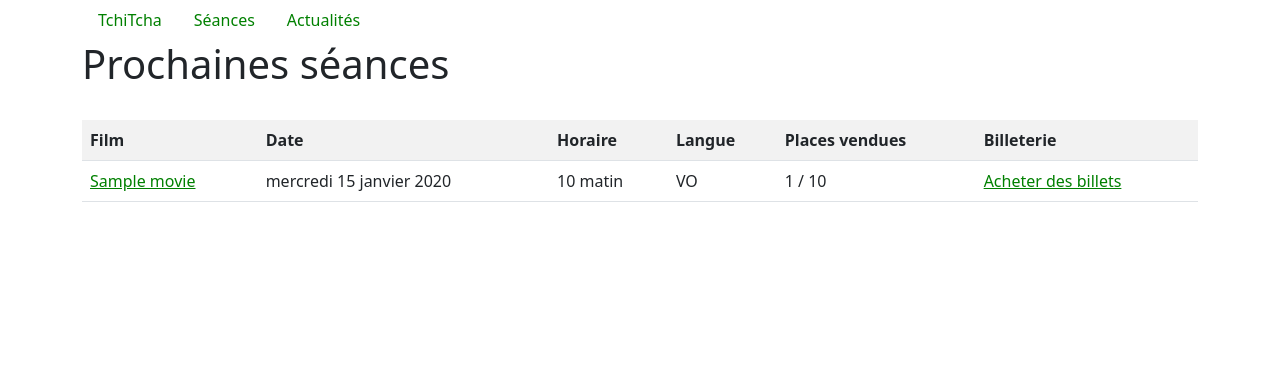
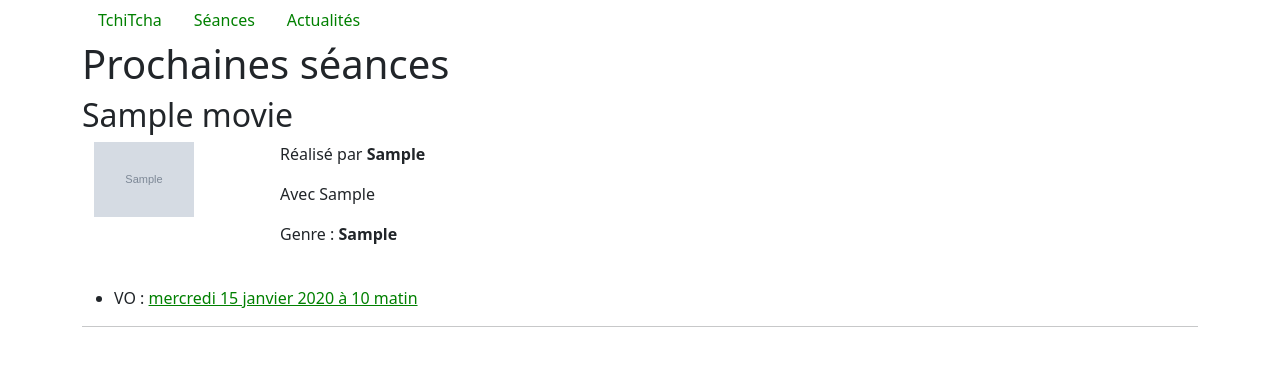
Before and after one commit to philippe-lemaire/tchitcha, a Django app: template movies/templates/movies/showing_list.html in a window 1280 px wide. Shown: the top 366 px of the page. Run offline with Django 3.2, Linux system fonts and the light colour scheme; the template is opened without the code that fills it: values that come from a table or form of the project are taken from there, others are empty; tables that the repository leaves empty hold one stand-in row (values such as "Sample post"); grey boxes marked "Sample" are stand-in pictures.

Commit message:
now showings grouped by movie

```diff
--- a/movies/templates/movies/buy_tickets.html
+++ b/movies/templates/movies/buy_tickets.html
@@ -2,7 +2,7 @@
 {% block title %}{{showing}}{% endblock %}
 {% block content %}
 
-<h1>{{showing.movie}} le {{showing.date}}</h1>
+<h1>{{showing.movie}} le {{showing.date}} à {{showing.time}}</h1>
 
 <form action="{% url 'movies:buy_tickets' showing.id %}" method="post">
     <div class="mb-3">
--- a/movies/templates/movies/showing_list.html
+++ b/movies/templates/movies/showing_list.html
@@ -4,34 +4,38 @@
 
 <h1>Prochaines séances</h1>
 {% if showing_list %}
-<br>
-<table class="table table-hover table-striped">
-    <tr>
-        <th>Film</th>
-        <th>Date</th>
-        <th>Horaire</th>
-        <th>Langue</th>
-        <th>Places vendues</th>
-        <th>Billeterie</th>
-    </tr>
-    {% for showing in showing_list %}
-    <tr>
-        <td><a href="{% url 'movies:detail' showing.movie.id %}">{{ showing.movie.title }}</a></td>
-        <td>{{showing.date|date:"l d F Y"}} </td>
-        <td>{{showing.time}}</td>
-        <td>{{showing.language}}</td>
-        <td>{{showing.tickets_sold}} / {{showing.room.capacity}}</td>
+{% regroup showing_list by movie as movie_list %}
+{% for movie in movie_list %}
+<div>
+    <h2>{{movie.grouper.title}}</h2>
+    <div class="container">
+        <div class="row align-items-start">
+            <div class="col-2">
+                <img src="{{movie.grouper.cover_url}}" width=100px />
+            </div>
+            <div class="col-8">
+                <p>Réalisé par <strong>{{movie.grouper.director}}</strong></p>
+                <p>Avec {{movie.grouper.cast}}</p>
+                <p>Genre : <strong>{{movie.grouper.genre}}</strong></p>
+            </div>
+        </div>
+    </div>
+    <br>
 
+    <ul>
+        {% for showing in movie.list %}
+        <li>{{showing.language}} : <a href="{% url 'movies:buy_tickets' showing.id %}">
+                {{showing.date|date:"l d F Y"}} à {{showing.time}}</a></li>
+        {% endfor %}
+    </ul>
+    <hr>
+</div>
+{% endfor %}
 
-        {% if showing.tickets_sold < showing.room.capacity %} <td><a
-                href="{% url 'movies:buy_tickets' showing.id %}">Acheter des billets</a></td>
-            {% else %}
-            <td></td>
-            {% endif %}
-    </tr>
-    {% endfor %}
-</table>
 {% else %}
 <p>Aucune projection n’est planifiée.</p>
 {% endif %}
+
+
+
 {% endblock %}
--- a/movies/views.py
+++ b/movies/views.py
@@ -13,7 +13,9 @@ from .forms import BuyTicketsForm
 
 class IndexView(generic.ListView):
     def get_queryset(self):
-        return Showing.objects.order_by("date").filter(date__gte=datetime.date.today())
+        return Showing.objects.order_by("movie", "date", "time").filter(
+            date__gte=datetime.date.today()
+        )
 
 
 class MovieDetailView(generic.DetailView):
```
